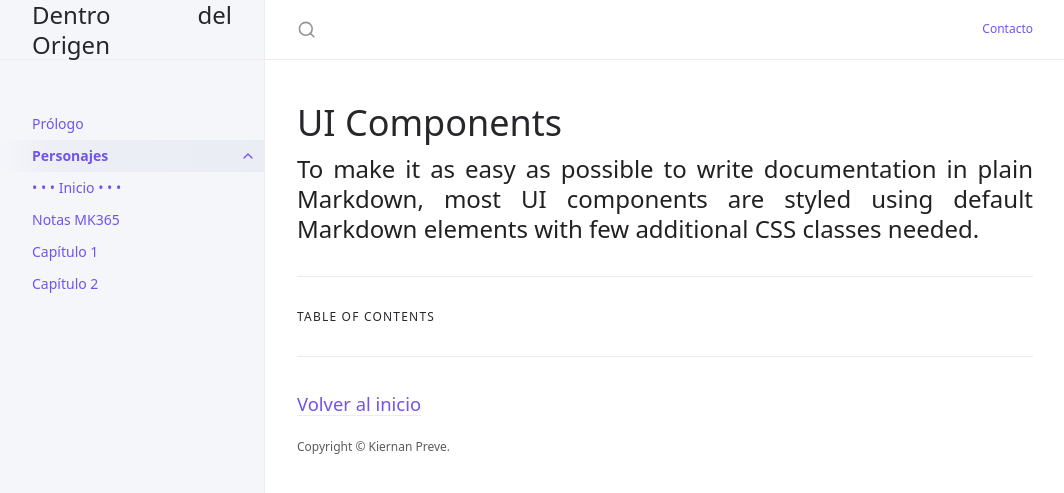
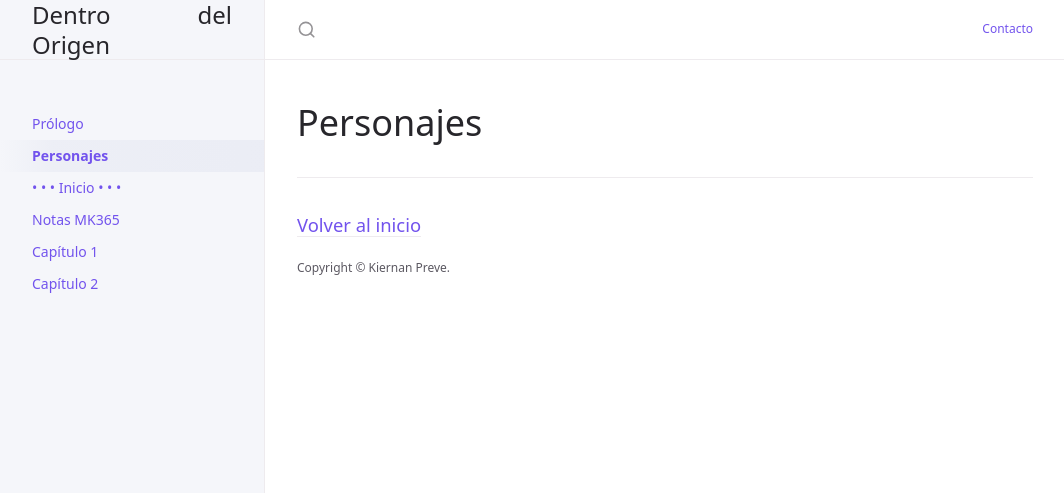
Before and after one commit to KierPrev/DentroDelOrigen, a Jekyll site: the page built from docs/personajes/personajes.md, in a window 1280 px wide. Shown: the top 493 px of the page, without its empty margins (107-1171 px from the left). Built offline with Jekyll 4.4.1, drawn with Linux system fonts in a browser that asks for light colours.

Commit message:
Update personajes.md

```diff
--- a/docs/personajes/personajes.md
+++ b/docs/personajes/personajes.md
@@ -2,11 +2,7 @@
 layout: default
 title: Personajes
 nav_order: 2
-has_children: true
 permalink: /docs/personajes
 ---
 
-# UI Components
-
-To make it as easy as possible to write documentation in plain Markdown, most UI components are styled using default Markdown elements with few additional CSS classes needed.
-{: .fs-6 .fw-300 }
+# Personajes
```
